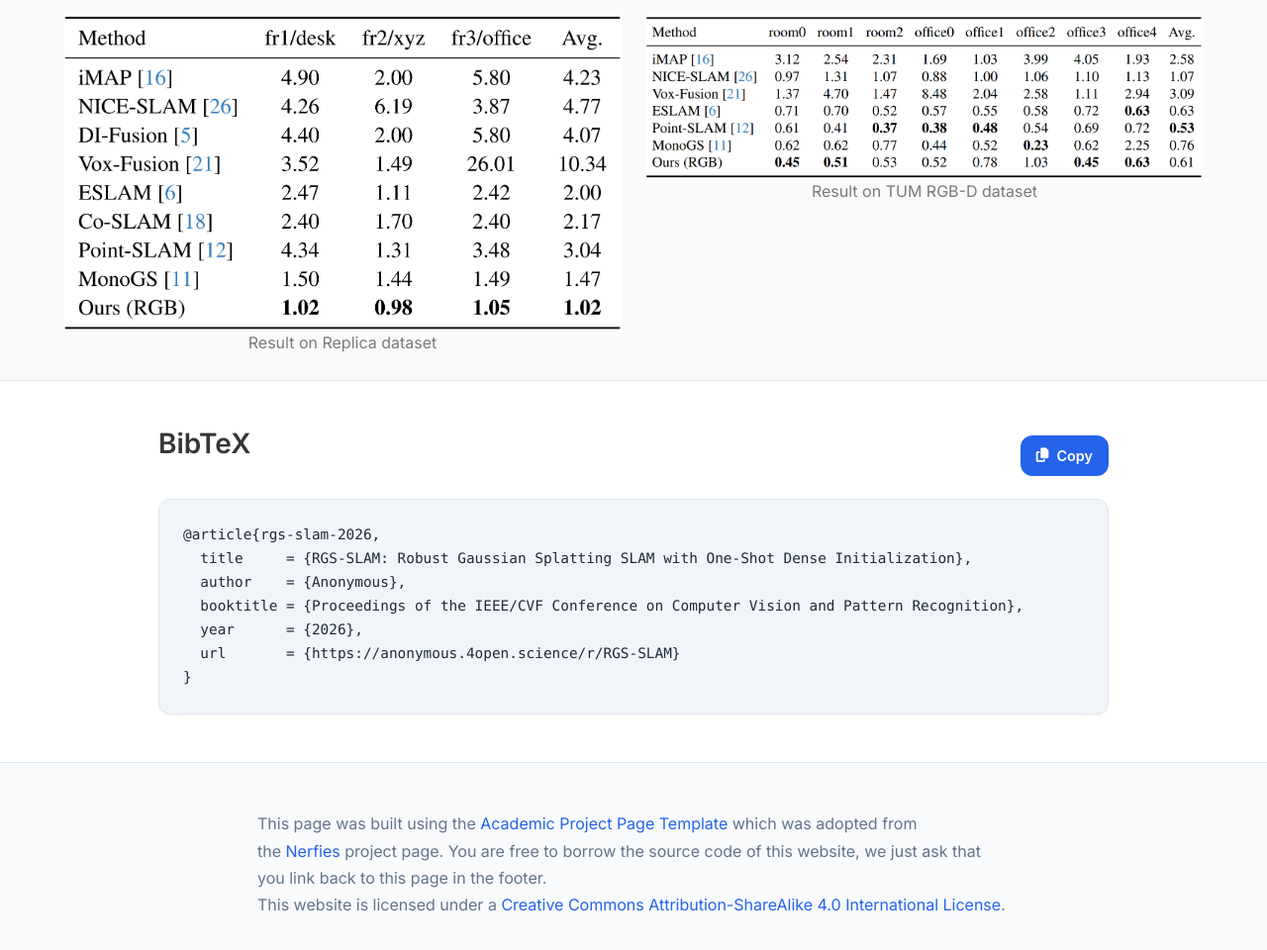
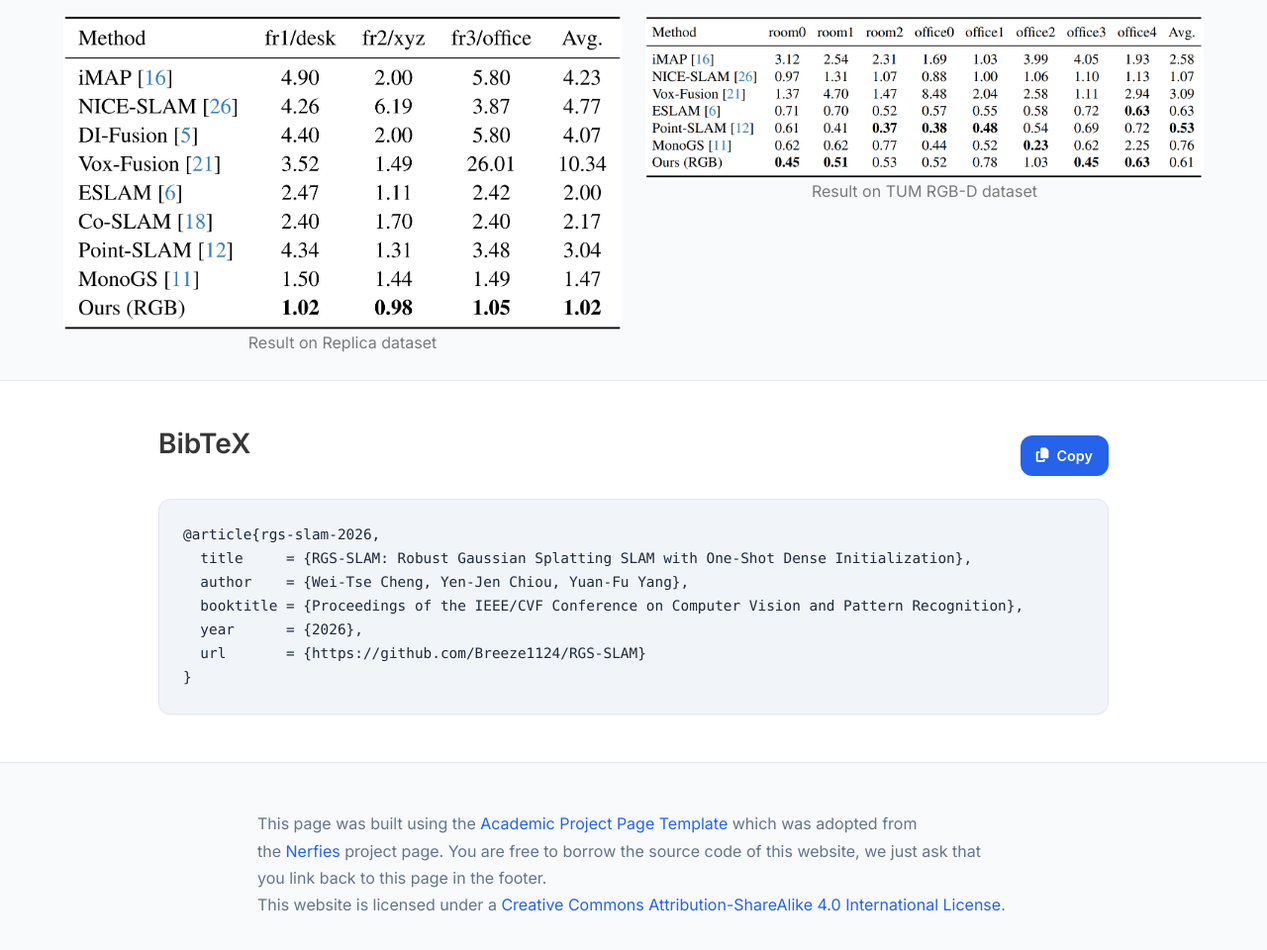
Before and after one commit to Breeze1124/rgs-slam-project-page, a plain HTML site: page index.html in a window 1280 px wide. Shown: the part 2462-3422 px from the top of the page at 99% size. Drawn offline with nearby package versions, Linux system fonts and the light colour scheme; some icons are missing.

Commit message:
update github page

```diff
--- a/index.html
+++ b/index.html
@@ -230,7 +230,7 @@
 
                   <!-- TODO: Replace with your GitHub repository URL -->
                   <span class="link-block">
-                    <a href="https://anonymous.4open.science/r/RGS-SLAM" target="_blank"
+                    <a href="https://github.com/Breeze1124/RGS-SLAM" target="_blank"
                     class="external-link button is-normal is-rounded is-dark">
                     <span class="icon">
                       <i class="fab fa-github"></i>
@@ -505,10 +505,10 @@
     </div>
     <pre id="bibtex-code"><code>@article{rgs-slam-2026,
   title     = {RGS-SLAM: Robust Gaussian Splatting SLAM with One-Shot Dense Initialization},
-  author    = {Anonymous},
+  author    = {Wei-Tse Cheng, Yen-Jen Chiou, Yuan-Fu Yang},
   booktitle = {Proceedings of the IEEE/CVF Conference on Computer Vision and Pattern Recognition},
   year      = {2026},
-  url       = {https://anonymous.4open.science/r/RGS-SLAM}
+  url       = {https://github.com/Breeze1124/RGS-SLAM}
 }</code></pre>
   </div>
 </section>
```
